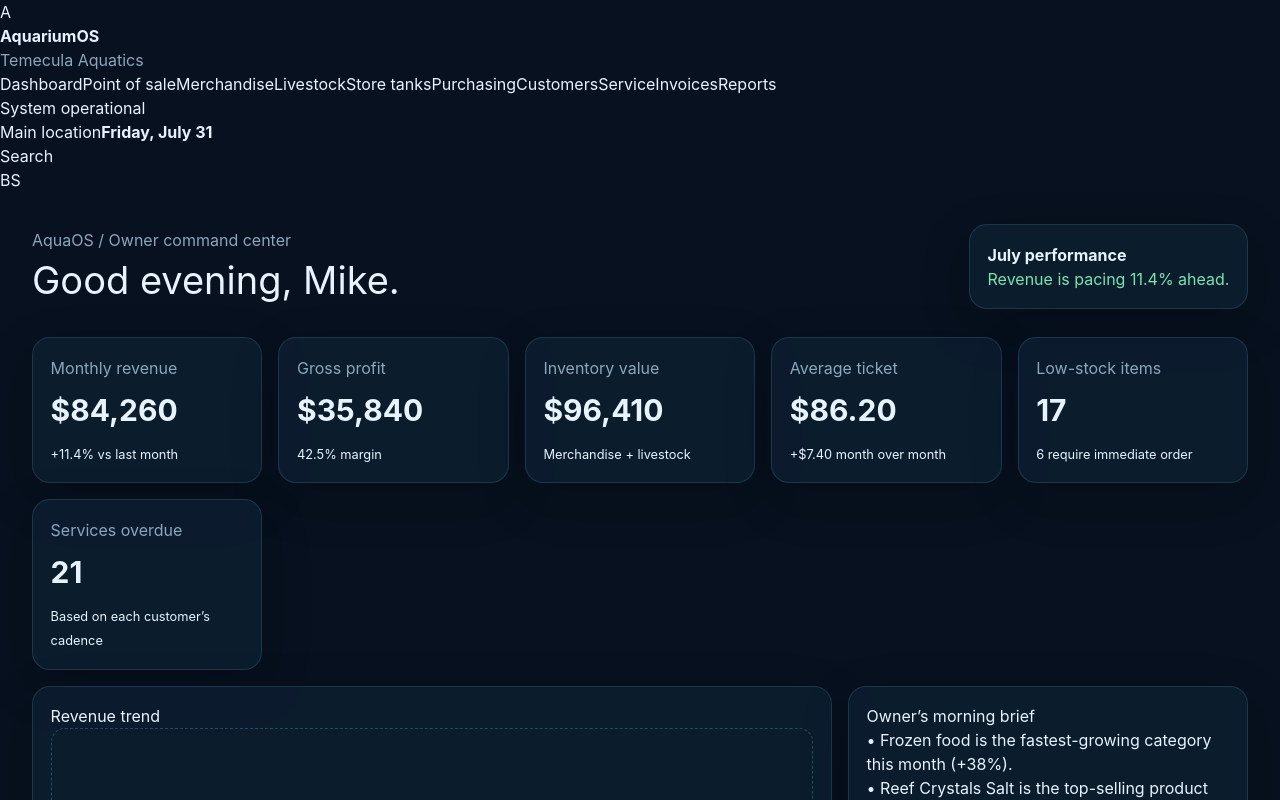
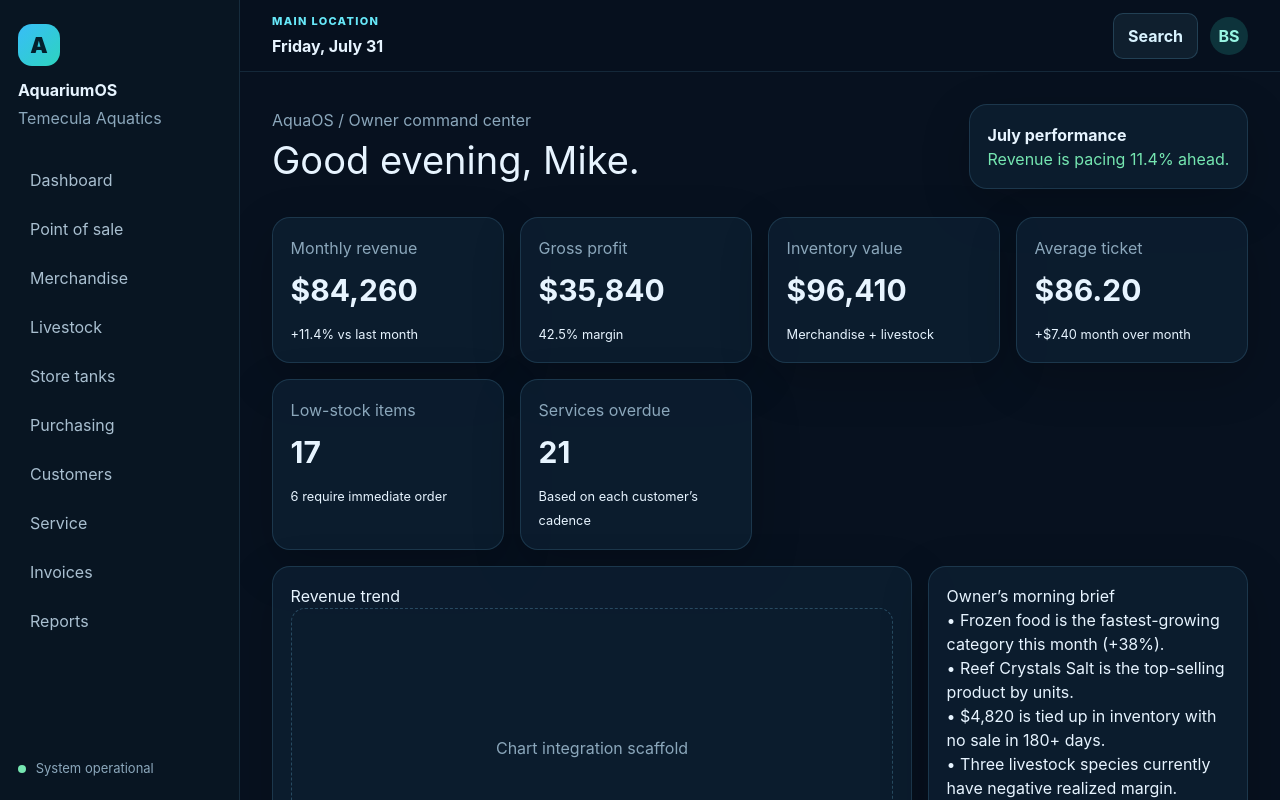
Before and after one commit to Alfredapp-hash/AquaOS, a Next.js app: page / in a window 1280 px wide. Shown: the top 800 px of the page. Built offline with nearby package versions, Linux system fonts and the light colour scheme.

Commit message:
Expand responsive application styling

```diff
--- a/app/globals.css
+++ b/app/globals.css
@@ -6,8 +6,62 @@
 * { box-sizing: border-box; }
 body { margin: 0; background: #07111f; color: #e7f4ff; font-family: Inter, ui-sans-serif, system-ui, sans-serif; }
 a { color: inherit; text-decoration: none; }
+button, input, select, textarea { font: inherit; }
+button { cursor: pointer; }
+
+.app-shell { min-height: 100vh; display: grid; grid-template-columns: 240px minmax(0, 1fr); }
+.sidebar { position: sticky; top: 0; height: 100vh; padding: 24px 18px; border-right: 1px solid rgba(124,211,252,.12); background: #081522; }
+.brand-mark { width: 42px; height: 42px; display: grid; place-items: center; border-radius: 14px; background: linear-gradient(135deg,#38bdf8,#2dd4bf); color: #04202c; font-size: 22px; font-weight: 900; margin-bottom: 12px; }
+.sidebar nav { display: grid; gap: 5px; margin-top: 28px; }
+.nav-link { padding: 10px 12px; border-radius: 10px; color: #a9bfd0; }
+.nav-link:hover, .nav-link:focus-visible { background: rgba(56,189,248,.11); color: #fff; outline: none; }
+.sidebar-footer { position: absolute; left: 18px; bottom: 22px; color: #8ba7bb; font-size: 13px; }
+.status-dot { display: inline-block; width: 8px; height: 8px; border-radius: 50%; background: #75e6b1; margin-right: 6px; }
+.app-content { min-width: 0; }
+.topbar { height: 72px; display: flex; justify-content: space-between; align-items: center; padding: 0 32px; border-bottom: 1px solid rgba(124,211,252,.12); background: rgba(7,17,31,.9); position: sticky; top: 0; z-index: 10; backdrop-filter: blur(14px); }
+.topbar-actions { display: flex; align-items: center; gap: 12px; }
+.avatar { width: 38px; height: 38px; display: grid; place-items: center; border-radius: 50%; background: rgba(45,212,191,.18); color: #99f6e4; font-weight: 700; }
+.page { max-width: 1500px; margin: 0 auto; padding: 30px 32px 64px; }
+.page-header { display: flex; justify-content: space-between; align-items: flex-end; gap: 20px; margin-bottom: 24px; }
+.eyebrow { display: block; color: #67e8f9; text-transform: uppercase; letter-spacing: .12em; font-size: 11px; font-weight: 800; margin-bottom: 5px; }
+.compact { margin: 4px 0 0; }
 .dashboard-grid { display: grid; gap: 1rem; grid-template-columns: repeat(auto-fit, minmax(220px, 1fr)); }
-.panel { background: rgba(13, 31, 49, .82); border: 1px solid rgba(124, 211, 252, .15); border-radius: 18px; padding: 1.1rem; box-shadow: 0 16px 50px rgba(0,0,0,.2); }
+.two-column { display: grid; grid-template-columns: minmax(0,2fr) minmax(300px,1fr); gap: 16px; }
+.panel { background: rgba(13,31,49,.82); border: 1px solid rgba(124,211,252,.15); border-radius: 18px; padding: 1.1rem; box-shadow: 0 16px 50px rgba(0,0,0,.2); }
+.panel h2, .panel h3 { margin-top: 0; }
 .muted { color: #8ba7bb; }
 .positive { color: #75e6b1; }
 .warning { color: #f7c66b; }
+.danger { color: #fb7185; }
+.metric-value { font-size: 30px; font-weight: 780; margin: 8px 0; }
+.primary-button, .secondary-button { border-radius: 10px; padding: 10px 14px; border: 1px solid transparent; font-weight: 700; }
+.primary-button { background: #22d3ee; color: #04202c; }
+.secondary-button { background: rgba(124,211,252,.08); color: #d9f3ff; border-color: rgba(124,211,252,.18); }
+.table-wrap { overflow-x: auto; }
+table { width: 100%; border-collapse: collapse; }
+th, td { text-align: left; padding: 13px 12px; border-bottom: 1px solid rgba(124,211,252,.1); white-space: nowrap; }
+th { color: #8ba7bb; font-size: 12px; text-transform: uppercase; letter-spacing: .06em; }
+.badge { display: inline-flex; padding: 5px 9px; border-radius: 999px; background: rgba(45,212,191,.12); color: #99f6e4; font-size: 12px; font-weight: 700; }
+.form-grid { display: grid; grid-template-columns: repeat(2,minmax(0,1fr)); gap: 14px; }
+.field { display: grid; gap: 7px; }
+.field.full { grid-column: 1 / -1; }
+.field label { color: #b9ccda; font-size: 13px; font-weight: 700; }
+.field input, .field select, .field textarea { width: 100%; border: 1px solid rgba(124,211,252,.17); border-radius: 10px; background: #081522; color: #f1f8fc; padding: 11px 12px; }
+.field input:focus, .field select:focus, .field textarea:focus { outline: 2px solid #22d3ee; outline-offset: 1px; }
+.summary-list { display: grid; gap: 10px; }
+.summary-row { display: flex; justify-content: space-between; gap: 20px; padding-bottom: 10px; border-bottom: 1px solid rgba(124,211,252,.1); }
+
+@media (max-width: 900px) {
+  .app-shell { grid-template-columns: 1fr; }
+  .sidebar { position: static; height: auto; border-right: 0; border-bottom: 1px solid rgba(124,211,252,.12); }
+  .sidebar nav { grid-template-columns: repeat(2,minmax(0,1fr)); }
+  .sidebar-footer { display: none; }
+  .two-column { grid-template-columns: 1fr; }
+}
+@media (max-width: 600px) {
+  .topbar { padding: 0 16px; }
+  .page { padding: 24px 16px 48px; }
+  .page-header { align-items: flex-start; flex-direction: column; }
+  .form-grid { grid-template-columns: 1fr; }
+  .field.full { grid-column: auto; }
+}
```
